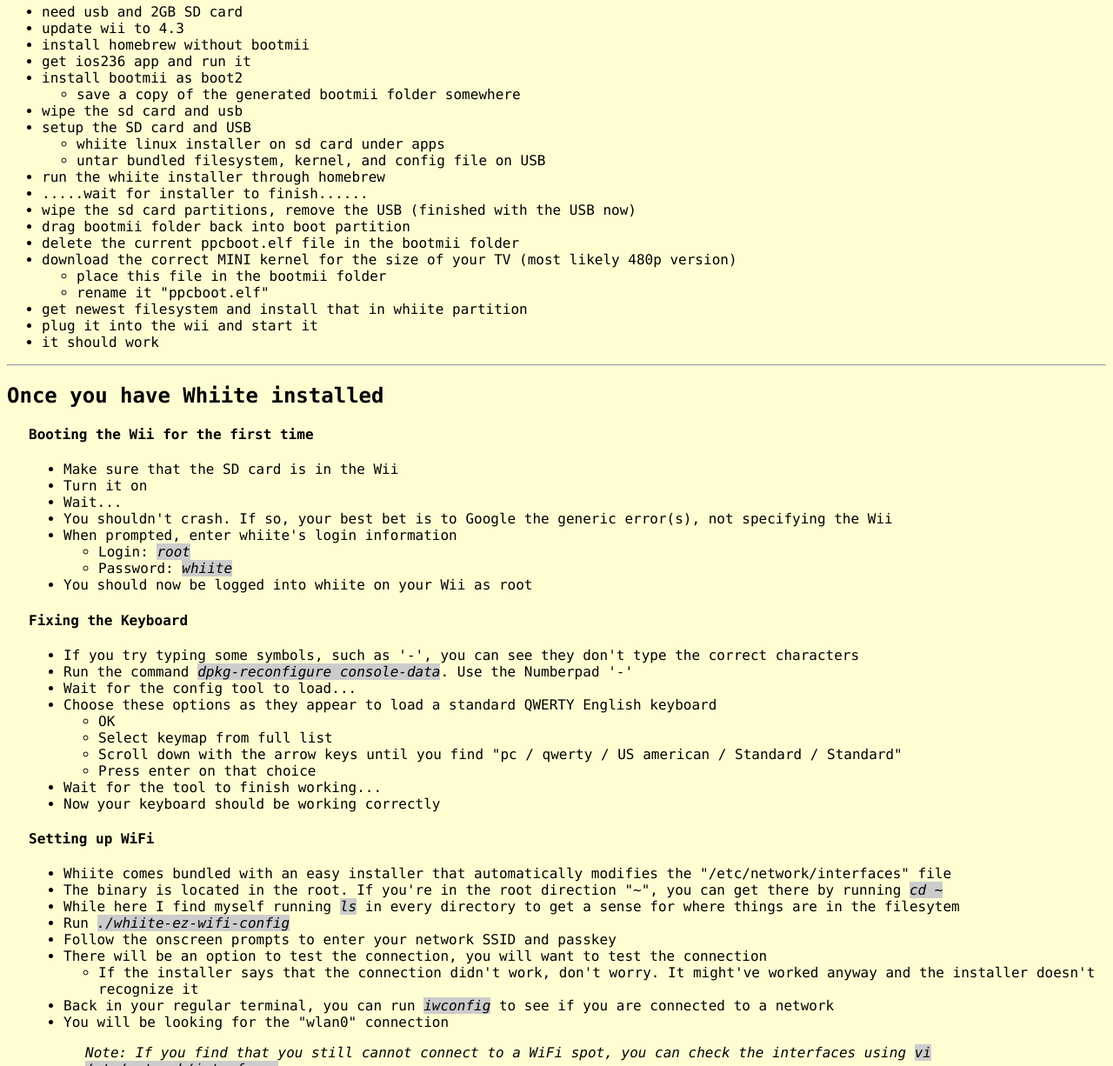
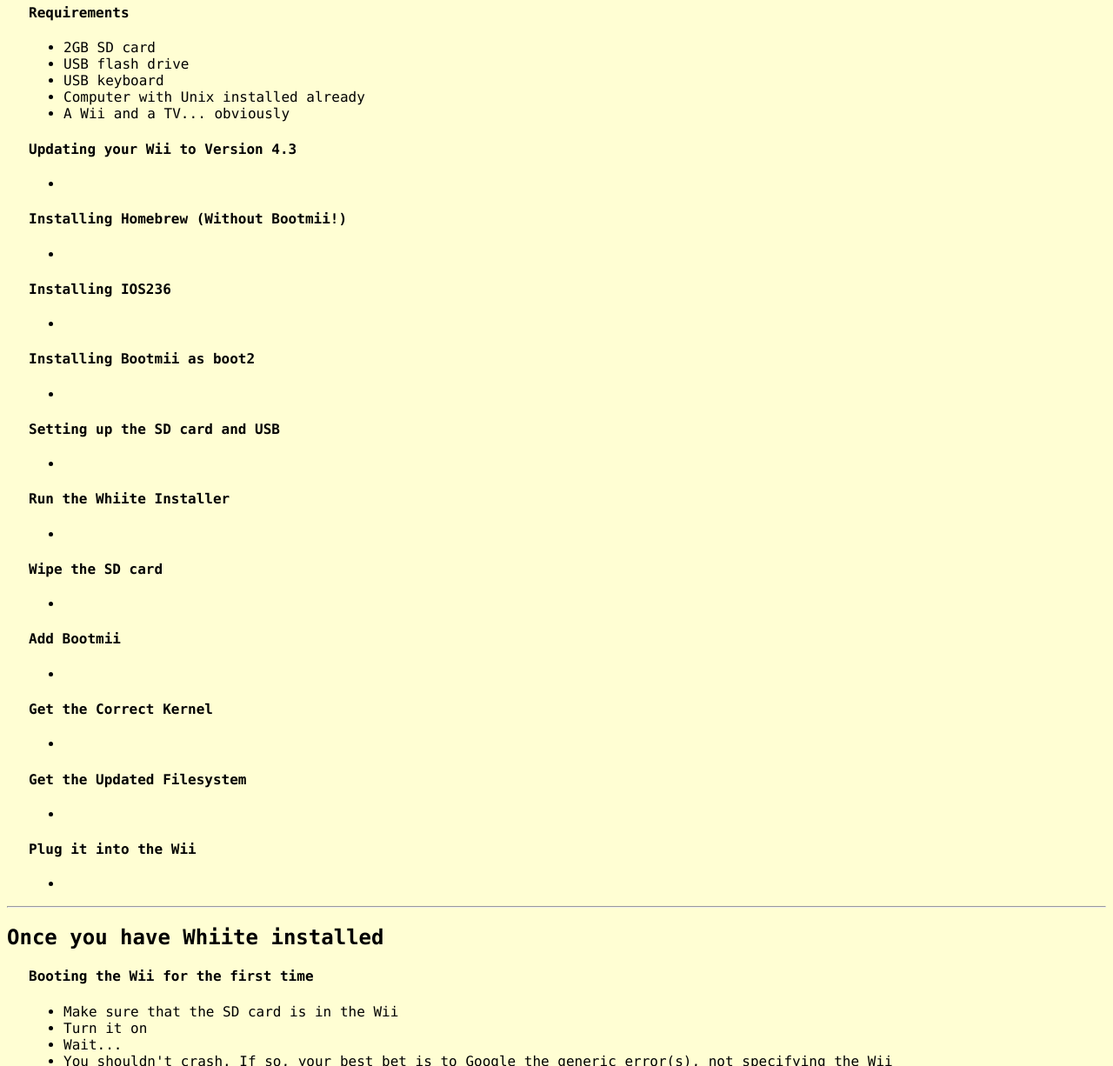
Before and after one commit to Zrezi/zrezi.github.io, a plain HTML site: page liinux-guide.html in a window 1280 px wide. Shown: the part 599-1825 px from the top of the page at 87% size. Drawn offline with Linux system fonts and the light colour scheme.

Commit message:
setup guidelines for getting whiite

```diff
--- a/liinux-guide.html
+++ b/liinux-guide.html
@@ -83,7 +83,72 @@
 		<hr>
 
 		<h2>Getting Whiite</h2>
-		<ul>
+		<div class="box">
+			<h4>Requirements</h4>
+			<ul>
+				<li>2GB SD card</li>
+				<li>USB flash drive</li>
+				<li>USB keyboard</li>
+				<li>Computer with Unix installed already</li>
+				<li>A Wii and a TV... obviously</li>
+			</ul>
+
+			<h4>Updating your Wii to Version 4.3</h4>
+			<ul>
+				<li></li>
+			</ul>
+
+			<h4>Installing Homebrew (Without Bootmii!)</h4>
+			<ul>
+				<li></li>
+			</ul>
+
+			<h4>Installing IOS236</h4>
+			<ul>
+				<li></li>
+			</ul>
+
+			<h4>Installing Bootmii as boot2</h4>
+			<ul>
+				<li></li>
+			</ul>
+
+			<h4>Setting up the SD card and USB</h4>
+			<ul>
+				<li></li>
+			</ul>
+
+			<h4>Run the Whiite Installer</h4>
+			<ul>
+				<li></li>
+			</ul>
+
+			<h4>Wipe the SD card</h4>
+			<ul>
+				<li></li>
+			</ul>
+
+			<h4>Add Bootmii</h4>
+			<ul>
+				<li></li>
+			</ul>
+
+			<h4>Get the Correct Kernel</h4>
+			<ul>
+				<li></li>
+			</ul>
+
+			<h4>Get the Updated Filesystem</h4>
+			<ul>
+				<li></li>
+			</ul>
+
+			<h4>Plug it into the Wii</h4>
+			<ul>
+				<li></li>
+			</ul>
+		</div>
+		<!-- <ul>
 			<li>need usb and 2GB SD card</li>
 			<li>update wii to 4.3</li>
 			<li>install homebrew without bootmii</li>
@@ -93,7 +158,6 @@
 					<li>save a copy of the generated bootmii folder somewhere</li>
 				</ul>
 			</li>
-			<li>wipe the sd card and usb</li>
 			<li>setup the SD card and USB
 				<ul>
 					<li>whiite linux installer on sd card under apps</li>
@@ -101,12 +165,11 @@
 				</ul>
 			</li>
 			<li>run the whiite installer through homebrew</li>
-			<li>.....wait for installer to finish......</li>
 			<li>wipe the sd card partitions, remove the USB (finished with the USB now)</li>
 			<li>drag bootmii folder back into boot partition</li>
-			<li>delete the current ppcboot.elf file in the bootmii folder</li>
 			<li>download the correct MINI kernel for the size of your TV (most likely 480p version)
 				<ul>
+					<li>delete the current ppcboot.elf file in the bootmii folder</li>
 					<li>place this file in the bootmii folder</li>
 					<li>rename it "ppcboot.elf"</li>
 				</ul>
@@ -114,7 +177,7 @@
 			<li>get newest filesystem and install that in whiite partition</li>
 			<li>plug it into the wii and start it</li>
 			<li>it should work</li>
-		</ul>
+		</ul> -->
 		<hr>
 
 		<h2>Once you have Whiite installed</h2>
```
